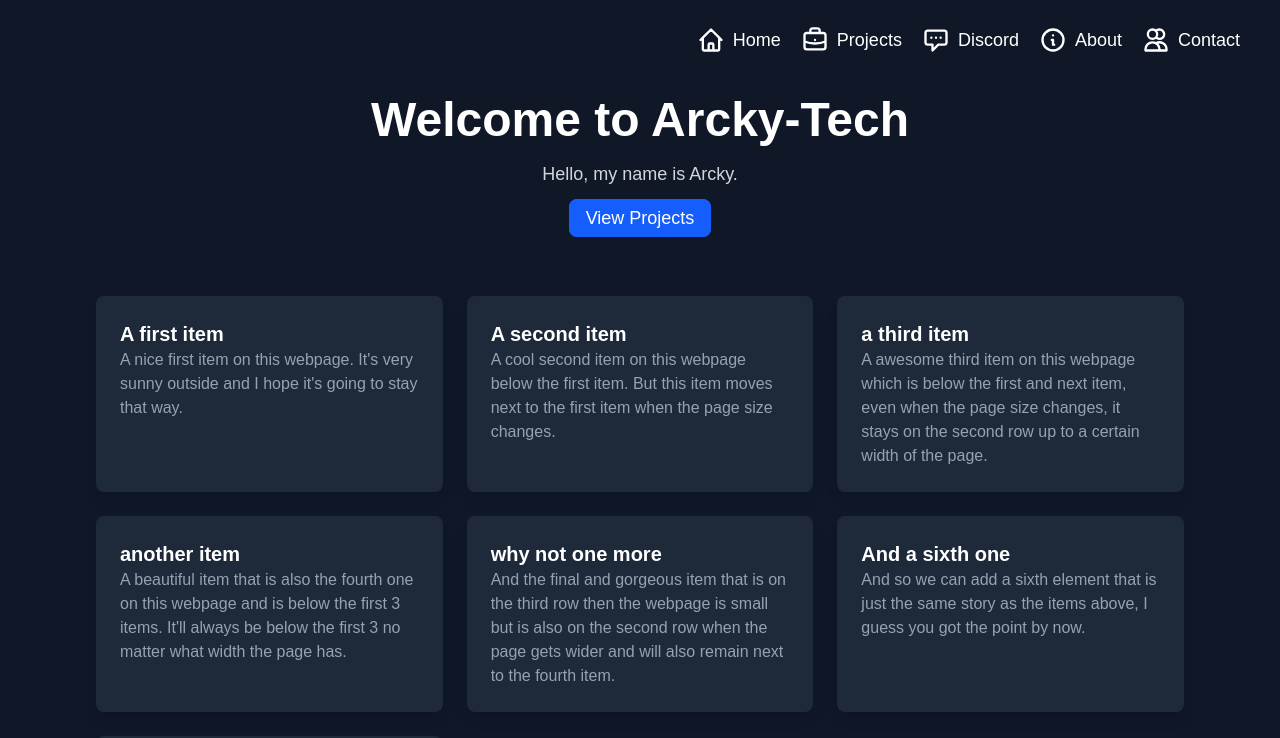
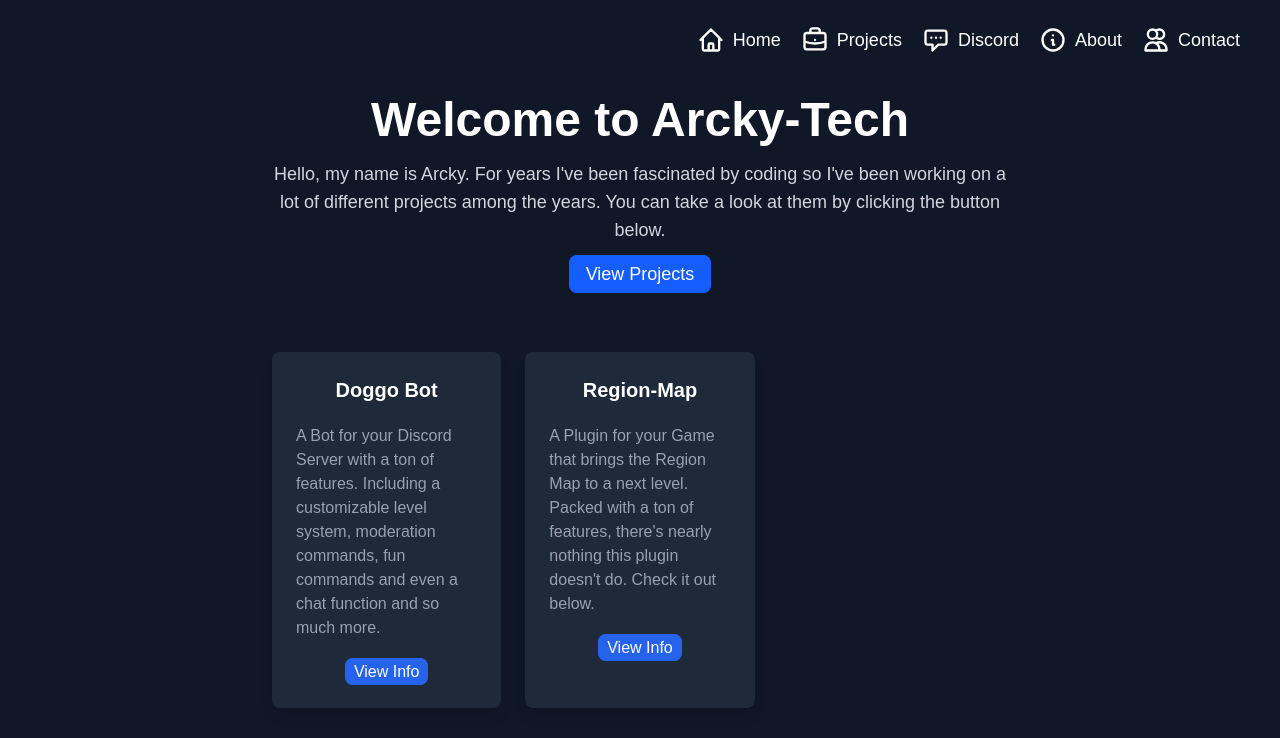
Before and after one commit to Arcky97/Arcky-Tech-Website, a Next.js app: page / in a window 1280 px wide. Shown: the top 738 px of the page. Built offline with nearby package versions, Linux system fonts and the light colour scheme.

Commit message:
website release v1.0.4

```diff
--- a/app/page.tsx
+++ b/app/page.tsx
@@ -1,40 +1,39 @@
 "use client"
+import ColorButton from "@/components/ColorButton";
+import Link from "next/link";
 
 export default function Home() {
   return (
-    <article className="flex flex-col mt-16 items-center justify-center min-h-screen bg-gray-900 text-white">
+    <article className="flex flex-col mt-16 items-center min-h-screen bg-gray-900 text-white">
       {/* Hero Section */}
-      <section className="text-center p-8">
+      <section className="text-center p-8 w-7/8 lg:w-5/8">
         <h1 className="text-5xl font-bold mb-4">Welcome to Arcky-Tech</h1>
         <p className="text-lg text-gray-300 max-w mb-4">
-          Hello, my name is Arcky.
+          Hello, my name is Arcky. For years I've been fascinated by coding so I've been working on a lot of different projects among the years. You can take a look at them by clicking the button below.
         </p>
-        <a
+        <Link
           href="/projects"
           className="border border-blue-600 bg-blue-600 select-none cursor-pointer hover:bg-transparent text-white px-4 py-2 rounded-lg transition-all duration-300 ease-in-out text-lg"
         >
           View Projects
-        </a>
+        </Link>
       </section>
 
       {/* Features Section */}
-      <section className="grid grid-cols-1 sm:grid-cols-2 md:grid-cols-3 gap-6 p-8 max-w-6xl w-full">
+      <section className="grid grid-cols-1 sm:grid-cols-2 md:grid-cols-3 gap-6 p-8 w-7/8 lg:w-5/8">
         {[
-          { title: "A first item", desc: "A nice first item on this webpage. It's very sunny outside and I hope it's going to stay that way."},
-          { title: "A second item", desc: "A cool second item on this webpage below the first item. But this item moves next to the first item when the page size changes."},
-          { title: "a third item", desc: "A awesome third item on this webpage which is below the first and next item, even when the page size changes, it stays on the second row up to a certain width of the page."},
-          { title: "another item", desc: "A beautiful item that is also the fourth one on this webpage and is below the first 3 items. It'll always be below the first 3 no matter what width the page has."},
-          { title: "why not one more", desc: "And the final and gorgeous item that is on the third row then the webpage is small but is also on the second row when the page gets wider and will also remain next to the fourth item."},
-          { title: "And a sixth one", desc: "And so we can add a sixth element that is just the same story as the items above, I guess you got the point by now."},
-          { title: "And very last one", desc: "This is the last element, I promise. The items on each row seems to take the height of the biggest element but since this one is all alone on this row it can just get as tall as I want it to get. If I just keep talking here, it'll never end hahaha."}
-
+          { title: "Doggo Bot", desc: "A Bot for your Discord Server with a ton of features. Including a customizable level system, moderation commands, fun commands and even a chat function and so much more.", link: <ColorButton color="blue" intensity="600" text="View Info" href="/doggo-bot"></ColorButton>},
+          { title: "Region-Map", desc: "A Plugin for your Game that brings the Region Map to a next level. Packed with a ton of features, there's nearly nothing this plugin doesn't do. Check it out below.", link: <ColorButton color="blue" intensity="600" text="View Info" href="/documentation/region-map"></ColorButton>}
         ].map((feature, index) => (
           <div
             key={index}
             className="bg-gray-800 p-6 rounded-lg shadow-lg min-w-[200px] transition-transform duration-300 ease-in-out transform hover:scale-105 hover:shadow-blue-500/50 hover:ring-2 hover:ring-blue-500"
           >
-            <h3 className="text-xl font-semibold">{feature.title}</h3>
-            <p className="text-gray-400">{feature.desc}</p>
+            <h3 className="text-xl font-semibold text-center">{feature.title}</h3>
+            <p className="text-gray-400 mt-5">{feature.desc}</p>
+            <div className="text-center mt-5">
+              {feature.link ?? ""}
+            </div>
           </div>
         ))}
       </section>
--- a/components/ColorButton.tsx
+++ b/components/ColorButton.tsx
@@ -1,17 +1,19 @@
 import { ColorType, IntensityType } from "@/lib/colors/main";
 import { getColorFromTailwindString } from "@/utils/getTailwindColor";
 import clsx from "clsx";
+import Link from "next/link";
 import { ReactNode, useState } from "react";
 
 interface Props {
   color: ColorType;
   intensity?: IntensityType;
   text: ReactNode;
-  action: () => void;
-  className?: string;
+  action?: () => void;
+  extraClass?: string;
+  href?: string;
 }
 
-export default function ColorButton({ color, intensity = "600", text, action, className = "" }: Props) {
+export default function ColorButton({ color, intensity = "600", text, action, extraClass = "", href }: Props) {
   const [isHovered, setIsHovered] = useState(false);
 
   const style = getColorFromTailwindString(`${color}-${intensity}`)
@@ -24,12 +26,28 @@ export default function ColorButton({ color, intensity = "600", text, action, cl
     setIsHovered(false);
   }
 
+  const baseClass = "border select-none cursor-pointer hover:bg-transparent text-white px-2 py-1 rounded-lg transition-all duration-300 ease-in-out"
+
+  if (href) {
+    return (
+      <Link
+        href={href}
+        className={clsx(baseClass, extraClass)}
+        style={{
+          borderColor: style,
+          backgroundColor: isHovered ? "transparent" : style,
+        }}
+        onMouseEnter={handleMouseEnter}
+        onMouseLeave={handleMouseLeave}
+      >
+        {text}
+      </Link>
+    )
+  }
+
   return (
     <button
-      className={clsx(
-        "border select-none cursor-pointer hover:bg-transparent text-white px-2 py-1 rounded-lg transition-all duration-300 ease-in-out",
-        className
-      )}
+      className={clsx(baseClass, extraClass)}
       style={{
         borderColor: style,
         backgroundColor: isHovered ? "transparent" : style,
--- a/components/Navbar.tsx
+++ b/components/Navbar.tsx
@@ -83,7 +83,7 @@ export default function Navbar() {
             <BriefcaseIcon className={`${isShrunk ? iconSizes.shrunk : iconSizes.normal} transition-all duration-300 ease-in-out`} />
             {!isSmallScreen && (<span className={`${ isShrunk ? 'text-md' : 'text-lg'} transition-all duration-300 ease-in-out`}>Projects</span>)}
           </Link>
-          <Link href="https://discord.gg/4SrZTuYj26" className="flex items-center space-x-2 hover:text-gray-400">
+          <Link href="https://discord.gg/HK99jTNqS2" className="flex items-center space-x-2 hover:text-gray-400">
             <ChatAltIcon className={`${isShrunk ? iconSizes.shrunk : iconSizes.normal} transition-all duration-300 ease-in-out`} />
             {!isSmallScreen && (<span className={`${ isShrunk ? 'text-md' : 'text-lg'} transition-all duration-300 ease-in-out`}>Discord</span>)}
           </Link>
```
